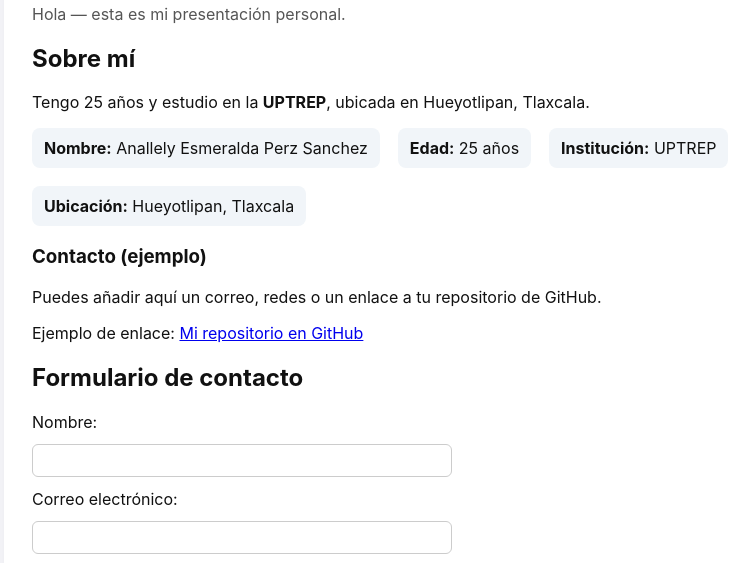
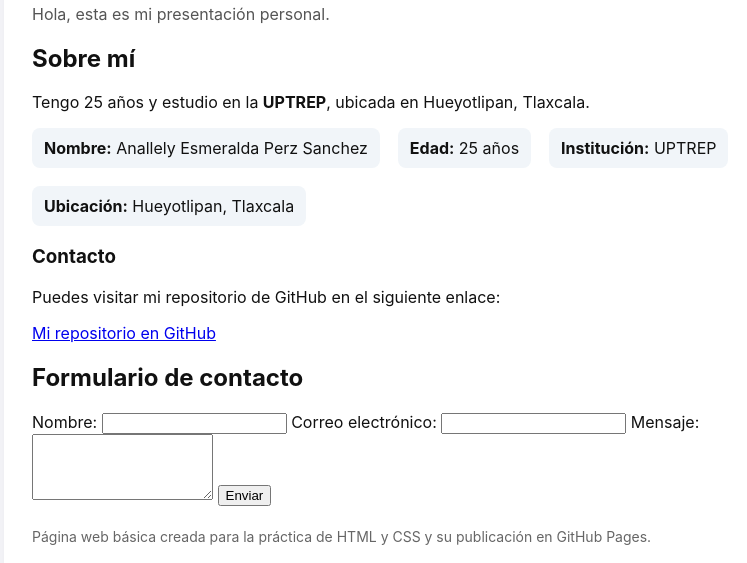
Before and after one commit to EsmeAna/pagina_web, a plain HTML site: page index.html in a window 1280 px wide. Shown: the part 371-934 px from the top of the page, without its empty margins (248-995 px from the left). Drawn offline with Linux system fonts and the light colour scheme.

Commit message:
Agrega hoja de estilos CSS y formulario

```diff
--- a/index.html
+++ b/index.html
@@ -4,30 +4,31 @@
   <meta charset="utf-8">
   <meta name="viewport" content="width=device-width, initial-scale=1">
   <title>Presentación — Anallely Esmeralda Perz Sanchez</title>
-  <style>
-    :root{font-family: -apple-system,BlinkMacSystemFont,"Segoe UI",Roboto,Helvetica,Arial;}
-    body{background:#f7f7fb;color:#111;margin:0;padding:24px;display:flex;align-items:center;justify-content:center;min-height:100vh}
-    .card{background:white;border-radius:12px;max-width:720px;width:100%;padding:28px;box-shadow:0 6px 18px rgba(15,20,30,0.06)}
-    header h1{margin:0 0 6px;font-size:28px}
-    header p{margin:0;color:#555}
-    section{margin-top:18px}
-    .meta{display:flex;gap:18px;flex-wrap:wrap;margin-top:12px}
-    .meta div{background:#f1f5f9;padding:10px 12px;border-radius:8px}
-    footer{margin-top:22px;color:#666;font-size:14px}
-  </style>
+
+  <!-- Hoja de estilos externa -->
+  <link rel="stylesheet" href="styles.css">
 </head>
+
 <body>
   <article class="card" aria-labelledby="titulo-presentacion">
+
     <header>
-      <img src="./mi-foto.jpg" alt="Foto de Anallely Esmeralda Perz Sanchez" style="width:150px;height:auto;border-radius:50%;display:block;margin-bottom:16px;">
+      <img
+        src="mi-foto.jpg"
+        alt="Foto de Anallely Esmeralda Perz Sanchez"
+        class="foto"
+      >
       <h1 id="titulo-presentacion">Anallely Esmeralda Perz Sanchez</h1>
-      <p>Hola — esta es mi presentación personal.</p>
+      <p>Hola, esta es mi presentación personal.</p>
     </header>
 
     <main>
       <section>
         <h2>Sobre mí</h2>
-        <p>Tengo 25 años y estudio en la <strong>UPTREP</strong>, ubicada en Hueyotlipan, Tlaxcala.</p>
+        <p>
+          Tengo 25 años y estudio en la <strong>UPTREP</strong>, ubicada en
+          Hueyotlipan, Tlaxcala.
+        </p>
       </section>
 
       <section class="meta" aria-label="datos personales">
@@ -37,32 +38,42 @@
         <div><strong>Ubicación:</strong> Hueyotlipan, Tlaxcala</div>
       </section>
 
-      <section style="margin-top:18px">
-        <h3>Contacto (ejemplo)</h3>
-        <p>Puedes añadir aquí un correo, redes o un enlace a tu repositorio de GitHub.</p>
-        <p>Ejemplo de enlace: <a href="#" rel="noopener" target="_blank">Mi repositorio en GitHub</a></p>
+      <section>
+        <h3>Contacto</h3>
+        <p>
+          Puedes visitar mi repositorio de GitHub en el siguiente enlace:
+        </p>
+        <p>
+          <a href="#" target="_blank" rel="noopener">
+            Mi repositorio en GitHub
+          </a>
+        </p>
       </section>
 
       <section>
         <h2>Formulario de contacto</h2>
-        <form action="#" method="post" style="margin-top:12px;display:flex;flex-direction:column;gap:12px;max-width:420px;">
+        <form action="#" method="post">
           <label for="nombre">Nombre:</label>
-          <input type="text" id="nombre" name="nombre" required style="padding:8px;border:1px solid #ccc;border-radius:6px;">
+          <input type="text" id="nombre" name="nombre" required>
 
           <label for="correo">Correo electrónico:</label>
-          <input type="email" id="correo" name="correo" required style="padding:8px;border:1px solid #ccc;border-radius:6px;">
+          <input type="email" id="correo" name="correo" required>
 
           <label for="mensaje">Mensaje:</label>
-          <textarea id="mensaje" name="mensaje" rows="4" required style="padding:8px;border:1px solid #ccc;border-radius:6px;"></textarea>
+          <textarea id="mensaje" name="mensaje" rows="4" required></textarea>
 
-          <button type="submit" style="padding:10px 14px;border:none;border-radius:8px;background:#4a6cf7;color:white;font-size:15px;cursor:pointer;">Enviar</button>
+          <button type="submit">Enviar</button>
         </form>
       </section>
     </main>
 
     <footer>
-      <p lang="es">Archivo básico HTML creado para la entrega del proyecto. Puedes editar el contenido y agregar imágenes o más secciones según necesites.</p>
+      <p>
+        Página web básica creada para la práctica de HTML y CSS y su publicación
+        en GitHub Pages.
+      </p>
     </footer>
+
   </article>
 </body>
 </html>
--- /dev/null
+++ b/styles.css
@@ -0,0 +1,65 @@
+:root {
+  font-family: -apple-system, BlinkMacSystemFont, "Segoe UI",
+    Roboto, Helvetica, Arial;
+}
+
+body {
+  background: #f7f7fb;
+  color: #111;
+  margin: 0;
+  padding: 24px;
+  display: flex;
+  align-items: center;
+  justify-content: center;
+  min-height: 100vh;
+}
+
+.card {
+  background: white;
+  border-radius: 12px;
+  max-width: 720px;
+  width: 100%;
+  padding: 28px;
+  box-shadow: 0 6px 18px rgba(15, 20, 30, 0.06);
+}
+
+header h1 {
+  margin: 0 0 6px;
+  font-size: 28px;
+}
+
+header p {
+  margin: 0;
+  color: #555;
+}
+
+section {
+  margin-top: 18px;
+}
+
+.meta {
+  display: flex;
+  gap: 18px;
+  flex-wrap: wrap;
+  margin-top: 12px;
+}
+
+.meta div {
+  background: #f1f5f9;
+  padding: 10px 12px;
+  border-radius: 8px;
+}
+
+footer {
+  margin-top: 22px;
+  color: #666;
+  font-size: 14px;
+}
+
+.foto {
+  width: 150px;
+  height: auto;
+  border-radius: 50%;
+  display: block;
+  margin-bottom: 16px;
+}
```
